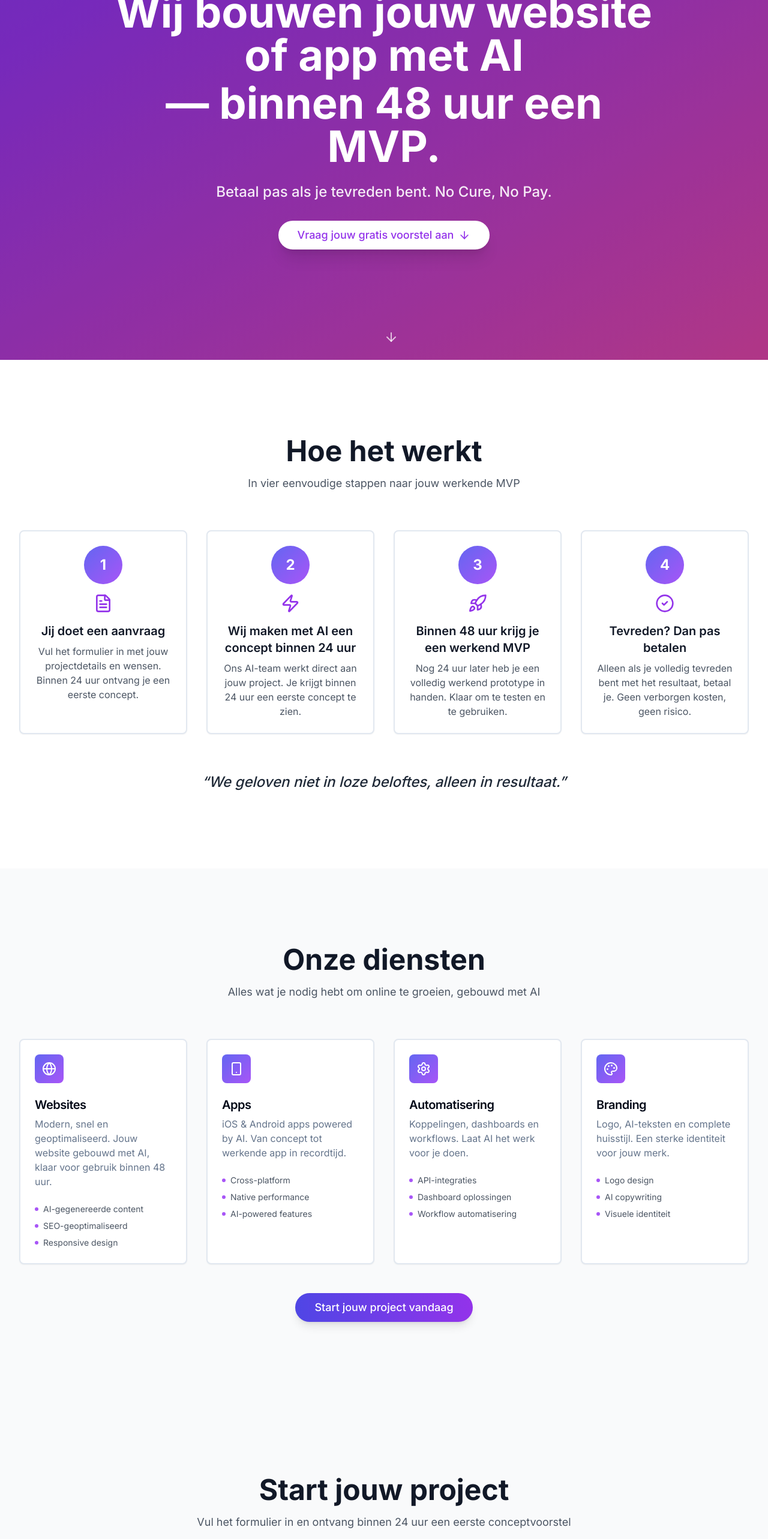
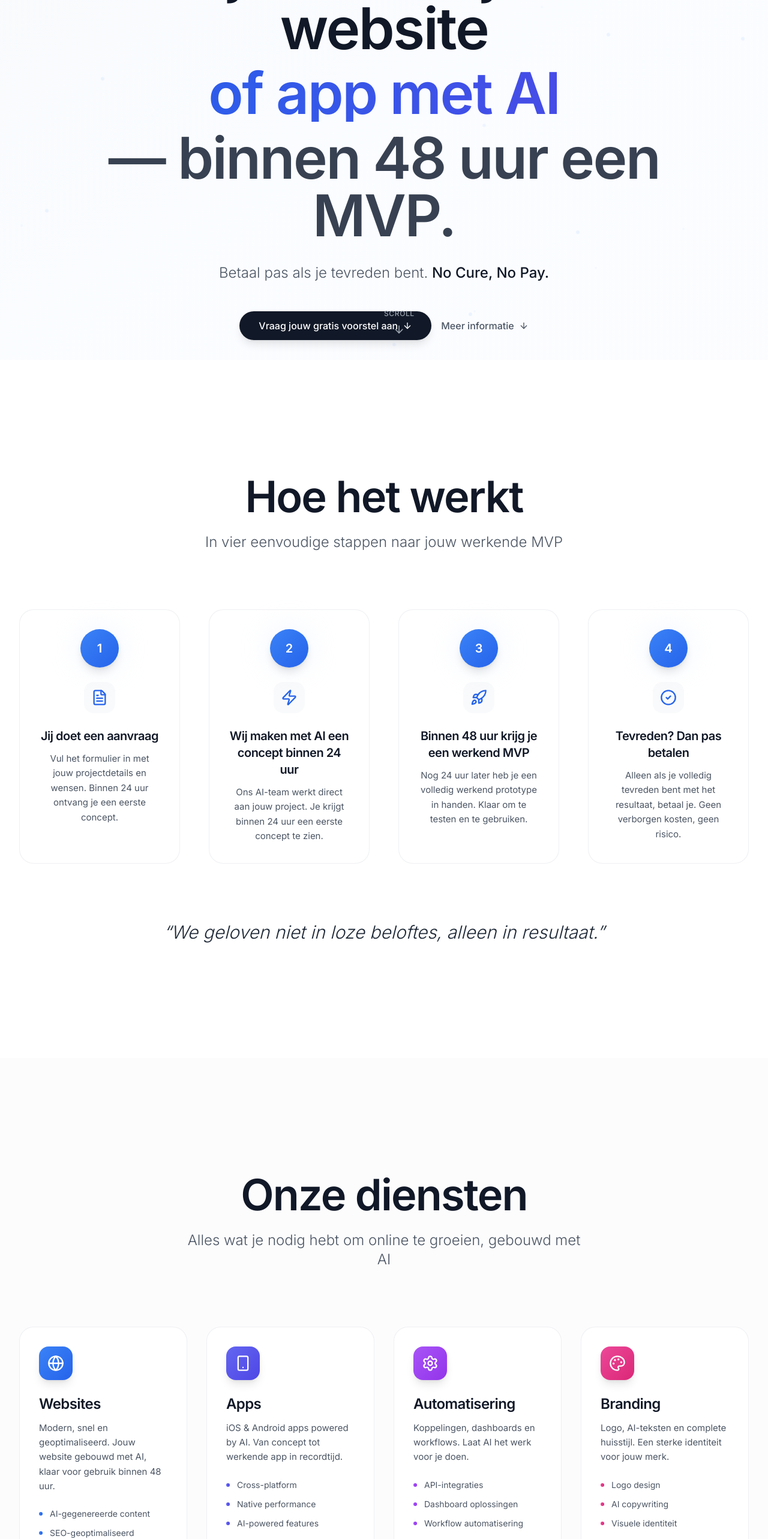
Before and after one commit to frisoboot/ai-builder, a Next.js app: page / in a window 1280 px wide. Shown: the part 200-2766 px from the top of the page at 60% size. Built offline with nearby package versions, Linux system fonts and the light colour scheme.

Commit message:
Herontwerp in Apple-stijl: strak design, smooth animaties en betere UX

```diff
--- a/app/globals.css
+++ b/app/globals.css
@@ -56,4 +56,26 @@
   body {
     @apply bg-background text-foreground;
   }
+
+  html {
+    scroll-behavior: smooth;
+  }
+
+  /* Apple-style smooth scrolling */
+  @media (prefers-reduced-motion: no-preference) {
+    html {
+      scroll-behavior: smooth;
+    }
+  }
 }
+
+/* Custom scrollbar styling */
+@layer utilities {
+  .scrollbar-hide {
+    -ms-overflow-style: none;
+    scrollbar-width: none;
+  }
+  .scrollbar-hide::-webkit-scrollbar {
+    display: none;
+  }
+}
--- a/components/ContactForm.tsx
+++ b/components/ContactForm.tsx
@@ -78,38 +78,40 @@ export function ContactForm() {
   }
 
   return (
-    <section id="aanvraag" className="py-20 sm:py-24 lg:py-32 bg-gray-50">
+    <section id="aanvraag" className="py-32 sm:py-40 lg:py-48 bg-white">
       <div className="container mx-auto px-4 sm:px-6 lg:px-8">
         <motion.div
-          initial={{ opacity: 0, y: 20 }}
+          initial={{ opacity: 0, y: 30 }}
           whileInView={{ opacity: 1, y: 0 }}
-          viewport={{ once: true }}
-          transition={{ duration: 0.6 }}
-          className="text-center mb-16"
+          viewport={{ once: true, margin: "-100px" }}
+          transition={{ duration: 0.8, ease: [0.22, 1, 0.36, 1] }}
+          className="text-center mb-24"
         >
-          <h2 className="text-3xl sm:text-4xl md:text-5xl font-bold text-gray-900 mb-4">
+          <h2 className="text-4xl sm:text-5xl md:text-6xl lg:text-7xl font-semibold text-gray-900 mb-6 tracking-tight">
             Start jouw project
           </h2>
-          <p className="text-lg text-gray-600 max-w-2xl mx-auto">
+          <p className="text-xl sm:text-2xl text-gray-600 max-w-2xl mx-auto font-light">
             Vul het formulier in en ontvang binnen 24 uur een eerste conceptvoorstel
           </p>
         </motion.div>
 
         <motion.div
-          initial={{ opacity: 0, y: 20 }}
+          initial={{ opacity: 0, y: 30 }}
           whileInView={{ opacity: 1, y: 0 }}
           viewport={{ once: true }}
-          transition={{ duration: 0.6, delay: 0.2 }}
+          transition={{ duration: 0.8, delay: 0.2, ease: [0.22, 1, 0.36, 1] }}
           className="max-w-2xl mx-auto"
         >
-          <Card className="border-2">
-            <CardHeader>
-              <CardTitle>Projectaanvraag</CardTitle>
-              <CardDescription>
+          <Card className="border border-gray-200/60 shadow-xl rounded-3xl overflow-hidden">
+            <CardHeader className="p-10 pb-6">
+              <CardTitle className="text-3xl font-semibold tracking-tight mb-3">
+                Projectaanvraag
+              </CardTitle>
+              <CardDescription className="text-base text-gray-600">
                 Vertel ons over jouw project en wij maken een op maat gemaakt voorstel
               </CardDescription>
             </CardHeader>
-            <CardContent>
+            <CardContent className="p-10 pt-6">
               <form onSubmit={handleSubmit(onSubmit)} className="space-y-6">
                 <div className="space-y-2">
                   <Label htmlFor="projectType">Type project *</Label>
@@ -247,14 +249,16 @@ export function ContactForm() {
                   </motion.div>
                 )}
 
+                <motion.div whileHover={{ scale: 1.01 }} whileTap={{ scale: 0.99 }}>
                   <Button
                     type="submit"
                     size="lg"
                     disabled={isSubmitting}
-                  className="w-full bg-gradient-to-r from-indigo-600 to-purple-600 hover:from-indigo-700 hover:to-purple-700 text-white py-6 text-lg rounded-full"
+                    className="w-full bg-gray-900 hover:bg-gray-800 text-white py-7 text-base rounded-full shadow-lg hover:shadow-xl transition-all duration-300 font-medium"
                   >
                     {isSubmitting ? "Verzenden..." : "Verstuur aanvraag"}
                   </Button>
+                </motion.div>
               </form>
             </CardContent>
           </Card>
--- a/components/Footer.tsx
+++ b/components/Footer.tsx
@@ -5,8 +5,8 @@ import { Button } from "@/components/ui/button"
 
 export function Footer() {
   return (
-    <footer className="bg-gray-900 text-gray-300">
-      <div className="container mx-auto px-4 sm:px-6 lg:px-8 py-12">
+    <footer className="bg-gray-900 text-gray-300 border-t border-gray-800">
+      <div className="container mx-auto px-4 sm:px-6 lg:px-8 py-16">
         <div className="grid grid-cols-1 md:grid-cols-3 gap-8 mb-8">
           <div>
             <h3 className="text-white text-xl font-bold mb-4">AI Builders</h3>
--- a/components/Hero.tsx
+++ b/components/Hero.tsx
@@ -2,7 +2,7 @@
 
 import { motion } from "framer-motion"
 import { Button } from "@/components/ui/button"
-import { ArrowDown } from "lucide-react"
+import { ArrowDown, Sparkles } from "lucide-react"
 
 interface HeroProps {
   onScrollToForm: () => void
@@ -10,77 +10,125 @@ interface HeroProps {
 
 export function Hero({ onScrollToForm }: HeroProps) {
   return (
-    <section className="relative min-h-screen flex items-center justify-center overflow-hidden bg-gradient-to-br from-indigo-500 via-purple-500 to-pink-500">
-      {/* Animated gradient background */}
+    <section className="relative min-h-screen flex items-center justify-center overflow-hidden bg-white">
+      {/* Subtle animated gradient background */}
       <div className="absolute inset-0">
         <motion.div
-          className="absolute inset-0 bg-gradient-to-br from-[#6366F1] via-[#9333EA] to-[#EC4899]"
+          className="absolute inset-0 bg-gradient-to-br from-slate-50 via-blue-50/30 to-indigo-50/20"
           animate={{
-            backgroundPosition: ["0% 0%", "100% 100%"],
+            opacity: [1, 1.1, 1],
           }}
           transition={{
-            duration: 10,
+            duration: 8,
             repeat: Infinity,
-            repeatType: "reverse",
-          }}
-          style={{
-            backgroundSize: "200% 200%",
+            ease: "easeInOut",
           }}
         />
-        <div className="absolute inset-0 bg-black/20" />
+        {/* Floating particles effect */}
+        {[...Array(20)].map((_, i) => (
+          <motion.div
+            key={i}
+            className="absolute w-1 h-1 bg-blue-400/20 rounded-full"
+            style={{
+              left: `${Math.random() * 100}%`,
+              top: `${Math.random() * 100}%`,
+            }}
+            animate={{
+              y: [0, -30, 0],
+              opacity: [0.2, 0.5, 0.2],
+              scale: [1, 1.5, 1],
+            }}
+            transition={{
+              duration: 3 + Math.random() * 2,
+              repeat: Infinity,
+              delay: Math.random() * 2,
+              ease: "easeInOut",
+            }}
+          />
+        ))}
       </div>
 
       {/* Content */}
       <div className="relative z-10 container mx-auto px-4 sm:px-6 lg:px-8 text-center">
         <motion.div
-          initial={{ opacity: 0, y: 20 }}
+          initial={{ opacity: 0, y: 30 }}
           animate={{ opacity: 1, y: 0 }}
-          transition={{ duration: 0.8 }}
-          className="max-w-4xl mx-auto"
+          transition={{ duration: 1, ease: [0.22, 1, 0.36, 1] }}
+          className="max-w-5xl mx-auto"
         >
+          {/* Badge */}
+          <motion.div
+            initial={{ opacity: 0, scale: 0.9 }}
+            animate={{ opacity: 1, scale: 1 }}
+            transition={{ duration: 0.6, delay: 0.2 }}
+            className="inline-flex items-center gap-2 px-4 py-2 rounded-full bg-blue-50/80 backdrop-blur-sm border border-blue-100/50 mb-8"
+          >
+            <Sparkles className="h-4 w-4 text-blue-600" />
+            <span className="text-sm font-medium text-blue-700">AI-Powered Development</span>
+          </motion.div>
+
           <motion.h1
-            initial={{ opacity: 0, y: 20 }}
+            initial={{ opacity: 0, y: 30 }}
             animate={{ opacity: 1, y: 0 }}
-            transition={{ duration: 0.8, delay: 0.2 }}
-            className="text-4xl sm:text-5xl md:text-6xl lg:text-7xl font-bold text-white mb-6 leading-tight"
+            transition={{ duration: 1, delay: 0.3, ease: [0.22, 1, 0.36, 1] }}
+            className="text-5xl sm:text-6xl md:text-7xl lg:text-8xl font-semibold text-gray-900 mb-8 leading-[1.1] tracking-tight"
           >
-            Wij bouwen jouw website of app met AI{" "}
-            <span className="block mt-2">— binnen 48 uur een MVP.</span>
+            Wij bouwen jouw website{" "}
+            <span className="block mt-3 bg-gradient-to-r from-blue-600 to-indigo-600 bg-clip-text text-transparent">
+              of app met AI
+            </span>
+            <span className="block mt-3 text-gray-700">— binnen 48 uur een MVP.</span>
           </motion.h1>
 
           <motion.p
             initial={{ opacity: 0, y: 20 }}
             animate={{ opacity: 1, y: 0 }}
-            transition={{ duration: 0.8, delay: 0.4 }}
-            className="text-xl sm:text-2xl text-white/90 mb-8 font-medium"
+            transition={{ duration: 0.8, delay: 0.5, ease: [0.22, 1, 0.36, 1] }}
+            className="text-xl sm:text-2xl text-gray-600 mb-12 font-light max-w-2xl mx-auto leading-relaxed"
           >
-            Betaal pas als je tevreden bent. No Cure, No Pay.
+            Betaal pas als je tevreden bent.{" "}
+            <span className="font-medium text-gray-900">No Cure, No Pay.</span>
           </motion.p>
 
           <motion.div
             initial={{ opacity: 0, y: 20 }}
             animate={{ opacity: 1, y: 0 }}
-            transition={{ duration: 0.8, delay: 0.6 }}
+            transition={{ duration: 0.8, delay: 0.7, ease: [0.22, 1, 0.36, 1] }}
+            className="flex flex-col sm:flex-row gap-4 justify-center items-center"
           >
-            <Button
+            <motion.div whileHover={{ scale: 1.02 }} whileTap={{ scale: 0.98 }}>
+              <Button
+                onClick={onScrollToForm}
+                size="lg"
+                className="bg-gray-900 hover:bg-gray-800 text-white text-base px-8 py-6 rounded-full shadow-lg hover:shadow-xl transition-all duration-300 font-medium"
+              >
+                Vraag jouw gratis voorstel aan
+                <ArrowDown className="ml-2 h-4 w-4" />
+              </Button>
+            </motion.div>
+            <motion.button
               onClick={onScrollToForm}
-              size="lg"
-              className="bg-white text-purple-600 hover:bg-white/90 text-lg px-8 py-6 rounded-full shadow-xl hover:scale-105 transition-transform"
+              whileHover={{ scale: 1.05 }}
+              whileTap={{ scale: 0.95 }}
+              className="text-gray-600 hover:text-gray-900 text-base font-medium transition-colors flex items-center gap-2 group"
             >
-              Vraag jouw gratis voorstel aan
-              <ArrowDown className="ml-2 h-5 w-5" />
-            </Button>
+              <span>Meer informatie</span>
+              <ArrowDown className="h-4 w-4 group-hover:translate-y-1 transition-transform" />
+            </motion.button>
           </motion.div>
         </motion.div>
       </div>
 
-      {/* Scroll indicator */}
+      {/* Smooth scroll indicator */}
       <motion.div
-        className="absolute bottom-8 left-1/2 transform -translate-x-1/2 z-10"
-        animate={{ y: [0, 10, 0] }}
-        transition={{ duration: 2, repeat: Infinity }}
+        className="absolute bottom-12 left-1/2 transform -translate-x-1/2 z-10"
+        animate={{ y: [0, 8, 0] }}
+        transition={{ duration: 2, repeat: Infinity, ease: "easeInOut" }}
       >
-        <ArrowDown className="h-6 w-6 text-white/70" />
+        <div className="flex flex-col items-center gap-2">
+          <span className="text-xs text-gray-400 font-medium tracking-wider">SCROLL</span>
+          <ArrowDown className="h-5 w-5 text-gray-400" />
+        </div>
       </motion.div>
     </section>
   )
--- a/components/Services.tsx
+++ b/components/Services.tsx
@@ -2,7 +2,6 @@
 
 import { motion } from "framer-motion"
 import { Globe, Smartphone, Settings, Palette } from "lucide-react"
-import { Card, CardContent, CardDescription, CardHeader, CardTitle } from "@/components/ui/card"
 import { Button } from "@/components/ui/button"
 
 const services = [
@@ -12,6 +11,7 @@ const services = [
     description:
       "Modern, snel en geoptimaliseerd. Jouw website gebouwd met AI, klaar voor gebruik binnen 48 uur.",
     features: ["AI-gegenereerde content", "SEO-geoptimaliseerd", "Responsive design"],
+    gradient: "from-blue-500 to-blue-600",
   },
   {
     icon: Smartphone,
@@ -19,6 +19,7 @@ const services = [
     description:
       "iOS & Android apps powered by AI. Van concept tot werkende app in recordtijd.",
     features: ["Cross-platform", "Native performance", "AI-powered features"],
+    gradient: "from-indigo-500 to-indigo-600",
   },
   {
     icon: Settings,
@@ -26,6 +27,7 @@ const services = [
     description:
       "Koppelingen, dashboards en workflows. Laat AI het werk voor je doen.",
     features: ["API-integraties", "Dashboard oplossingen", "Workflow automatisering"],
+    gradient: "from-purple-500 to-purple-600",
   },
   {
     icon: Palette,
@@ -33,6 +35,7 @@ const services = [
     description:
       "Logo, AI-teksten en complete huisstijl. Een sterke identiteit voor jouw merk.",
     features: ["Logo design", "AI copywriting", "Visuele identiteit"],
+    gradient: "from-pink-500 to-pink-600",
   },
 ]
 
@@ -42,74 +45,92 @@ interface ServicesProps {
 
 export function Services({ onScrollToForm }: ServicesProps) {
   return (
-    <section className="py-20 sm:py-24 lg:py-32 bg-gray-50">
+    <section className="py-32 sm:py-40 lg:py-48 bg-gray-50/50">
       <div className="container mx-auto px-4 sm:px-6 lg:px-8">
         <motion.div
-          initial={{ opacity: 0, y: 20 }}
+          initial={{ opacity: 0, y: 30 }}
           whileInView={{ opacity: 1, y: 0 }}
-          viewport={{ once: true }}
-          transition={{ duration: 0.6 }}
-          className="text-center mb-16"
+          viewport={{ once: true, margin: "-100px" }}
+          transition={{ duration: 0.8, ease: [0.22, 1, 0.36, 1] }}
+          className="text-center mb-24"
         >
-          <h2 className="text-3xl sm:text-4xl md:text-5xl font-bold text-gray-900 mb-4">
+          <h2 className="text-4xl sm:text-5xl md:text-6xl lg:text-7xl font-semibold text-gray-900 mb-6 tracking-tight">
             Onze diensten
           </h2>
-          <p className="text-lg text-gray-600 max-w-2xl mx-auto">
+          <p className="text-xl sm:text-2xl text-gray-600 max-w-2xl mx-auto font-light">
             Alles wat je nodig hebt om online te groeien, gebouwd met AI
           </p>
         </motion.div>
 
-        <div className="grid grid-cols-1 md:grid-cols-2 lg:grid-cols-4 gap-6 lg:gap-8 mb-12">
+        <div className="grid grid-cols-1 md:grid-cols-2 lg:grid-cols-4 gap-8 lg:gap-8 mb-16">
           {services.map((service, index) => {
             const Icon = service.icon
             return (
               <motion.div
                 key={service.title}
-                initial={{ opacity: 0, y: 20 }}
+                initial={{ opacity: 0, y: 40 }}
                 whileInView={{ opacity: 1, y: 0 }}
+                viewport={{ once: true, margin: "-50px" }}
+                transition={{
+                  duration: 0.6,
+                  delay: index * 0.1,
+                  ease: [0.22, 1, 0.36, 1],
+                }}
+              >
+                <motion.div
+                  whileHover={{ y: -8 }}
+                  transition={{ duration: 0.3, ease: [0.22, 1, 0.36, 1] }}
+                  className="h-full p-8 rounded-3xl bg-white border border-gray-200/60 hover:border-gray-300 hover:shadow-xl transition-all duration-500 group"
+                >
+                  <motion.div
+                    whileHover={{ scale: 1.1, rotate: 5 }}
+                    className={`w-14 h-14 rounded-2xl bg-gradient-to-br ${service.gradient} flex items-center justify-center mb-6 shadow-lg`}
+                  >
+                    <Icon className="h-7 w-7 text-white" />
+                  </motion.div>
+                  <h3 className="text-2xl font-semibold text-gray-900 mb-3 tracking-tight">
+                    {service.title}
+                  </h3>
+                  <p className="text-gray-600 mb-6 leading-relaxed text-[15px]">
+                    {service.description}
+                  </p>
+                  <ul className="space-y-3">
+                    {service.features.map((feature, idx) => (
+                      <motion.li
+                        key={idx}
+                        initial={{ opacity: 0, x: -10 }}
+                        whileInView={{ opacity: 1, x: 0 }}
                         viewport={{ once: true }}
-                transition={{ duration: 0.6, delay: index * 0.1 }}
+                        transition={{ delay: index * 0.1 + idx * 0.05 }}
+                        className="flex items-center text-sm text-gray-600"
                       >
-                <Card className="h-full hover:shadow-xl transition-shadow border-2 hover:border-purple-200">
-                  <CardHeader>
-                    <div className="w-12 h-12 rounded-lg bg-gradient-to-br from-indigo-500 to-purple-500 flex items-center justify-center mb-4">
-                      <Icon className="h-6 w-6 text-white" />
-                    </div>
-                    <CardTitle className="text-xl">{service.title}</CardTitle>
-                    <CardDescription className="text-base mt-2">
-                      {service.description}
-                    </CardDescription>
-                  </CardHeader>
-                  <CardContent>
-                    <ul className="space-y-2">
-                      {service.features.map((feature, idx) => (
-                        <li key={idx} className="flex items-center text-sm text-gray-600">
-                          <span className="w-1.5 h-1.5 rounded-full bg-purple-500 mr-2" />
+                        <span className={`w-1.5 h-1.5 rounded-full bg-gradient-to-r ${service.gradient} mr-3`} />
                         {feature}
-                        </li>
+                      </motion.li>
                     ))}
                   </ul>
-                  </CardContent>
-                </Card>
+                </motion.div>
               </motion.div>
             )
           })}
         </div>
 
         <motion.div
-          initial={{ opacity: 0 }}
-          whileInView={{ opacity: 1 }}
+          initial={{ opacity: 0, y: 20 }}
+          whileInView={{ opacity: 1, y: 0 }}
           viewport={{ once: true }}
-          transition={{ duration: 0.6, delay: 0.4 }}
+          transition={{ duration: 0.8, delay: 0.4, ease: [0.22, 1, 0.36, 1] }}
           className="text-center"
         >
+          <motion.div whileHover={{ scale: 1.02 }} whileTap={{ scale: 0.98 }}>
             <Button
               onClick={onScrollToForm}
               size="lg"
-            className="bg-gradient-to-r from-indigo-600 to-purple-600 hover:from-indigo-700 hover:to-purple-700 text-white px-8 py-6 text-lg rounded-full shadow-lg"
+              className="bg-gray-900 hover:bg-gray-800 text-white px-10 py-7 text-base rounded-full shadow-lg hover:shadow-xl transition-all duration-300 font-medium"
             >
               Start jouw project vandaag
             </Button>
+          </motion.div>
         </motion.div>
       </div>
     </section>
--- a/components/Steps.tsx
+++ b/components/Steps.tsx
@@ -2,7 +2,6 @@
 
 import { motion } from "framer-motion"
 import { FileText, Zap, Rocket, CheckCircle2 } from "lucide-react"
-import { Card, CardContent } from "@/components/ui/card"
 
 const steps = [
   {
@@ -37,61 +36,77 @@ const steps = [
 
 export function Steps() {
   return (
-    <section className="py-20 sm:py-24 lg:py-32 bg-white">
+    <section className="py-32 sm:py-40 lg:py-48 bg-white">
       <div className="container mx-auto px-4 sm:px-6 lg:px-8">
         <motion.div
-          initial={{ opacity: 0, y: 20 }}
+          initial={{ opacity: 0, y: 30 }}
           whileInView={{ opacity: 1, y: 0 }}
-          viewport={{ once: true }}
-          transition={{ duration: 0.6 }}
-          className="text-center mb-16"
+          viewport={{ once: true, margin: "-100px" }}
+          transition={{ duration: 0.8, ease: [0.22, 1, 0.36, 1] }}
+          className="text-center mb-24"
         >
-          <h2 className="text-3xl sm:text-4xl md:text-5xl font-bold text-gray-900 mb-4">
+          <h2 className="text-4xl sm:text-5xl md:text-6xl lg:text-7xl font-semibold text-gray-900 mb-6 tracking-tight">
             Hoe het werkt
           </h2>
-          <p className="text-lg text-gray-600 max-w-2xl mx-auto">
+          <p className="text-xl sm:text-2xl text-gray-600 max-w-2xl mx-auto font-light">
             In vier eenvoudige stappen naar jouw werkende MVP
           </p>
         </motion.div>
 
-        <div className="grid grid-cols-1 md:grid-cols-2 lg:grid-cols-4 gap-6 lg:gap-8 mb-16">
+        <div className="grid grid-cols-1 md:grid-cols-2 lg:grid-cols-4 gap-8 lg:gap-12 mb-24">
           {steps.map((step, index) => {
             const Icon = step.icon
             return (
               <motion.div
                 key={step.number}
-                initial={{ opacity: 0, y: 20 }}
+                initial={{ opacity: 0, y: 40 }}
                 whileInView={{ opacity: 1, y: 0 }}
-                viewport={{ once: true }}
-                transition={{ duration: 0.6, delay: index * 0.1 }}
+                viewport={{ once: true, margin: "-50px" }}
+                transition={{
+                  duration: 0.6,
+                  delay: index * 0.1,
+                  ease: [0.22, 1, 0.36, 1],
+                }}
               >
-                <Card className="h-full hover:shadow-lg transition-shadow border-2 hover:border-purple-200">
-                  <CardContent className="p-6 text-center">
-                    <div className="inline-flex items-center justify-center w-16 h-16 rounded-full bg-gradient-to-br from-indigo-500 to-purple-500 text-white text-2xl font-bold mb-4">
-                      {step.number}
+                <motion.div
+                  whileHover={{ y: -8 }}
+                  transition={{ duration: 0.3, ease: [0.22, 1, 0.36, 1] }}
+                  className="h-full p-8 rounded-3xl bg-white border border-gray-200/60 hover:border-gray-300 hover:shadow-xl transition-all duration-500 group"
+                >
+                  <div className="flex flex-col items-center text-center">
+                    <motion.div
+                      whileHover={{ scale: 1.1, rotate: 5 }}
+                      className="relative mb-6"
+                    >
+                      <div className="absolute inset-0 bg-blue-100 rounded-full blur-xl opacity-50 group-hover:opacity-75 transition-opacity" />
+                      <div className="relative w-16 h-16 rounded-full bg-gradient-to-br from-blue-500 to-blue-600 flex items-center justify-center text-white text-xl font-semibold shadow-lg">
+                        {step.number}
+                      </div>
+                    </motion.div>
+                    <div className="mb-6 p-3 rounded-2xl bg-gray-50 group-hover:bg-blue-50 transition-colors duration-300">
+                      <Icon className="h-7 w-7 text-blue-600" />
                     </div>
-                    <div className="flex justify-center mb-4">
-                      <Icon className="h-8 w-8 text-purple-600" />
-                    </div>
-                    <h3 className="text-xl font-semibold text-gray-900 mb-2">
+                    <h3 className="text-xl font-semibold text-gray-900 mb-3 tracking-tight">
                       {step.title}
                     </h3>
-                    <p className="text-gray-600">{step.description}</p>
-                  </CardContent>
-                </Card>
+                    <p className="text-gray-600 leading-relaxed text-[15px]">
+                      {step.description}
+                    </p>
+                  </div>
+                </motion.div>
               </motion.div>
             )
           })}
         </div>
 
         <motion.div
-          initial={{ opacity: 0 }}
-          whileInView={{ opacity: 1 }}
+          initial={{ opacity: 0, y: 20 }}
+          whileInView={{ opacity: 1, y: 0 }}
           viewport={{ once: true }}
-          transition={{ duration: 0.8, delay: 0.4 }}
+          transition={{ duration: 0.8, delay: 0.4, ease: [0.22, 1, 0.36, 1] }}
           className="text-center"
         >
-          <blockquote className="text-xl sm:text-2xl font-medium text-gray-800 italic max-w-3xl mx-auto">
+          <blockquote className="text-2xl sm:text-3xl font-light text-gray-800 max-w-3xl mx-auto leading-relaxed italic">
             &ldquo;We geloven niet in loze beloftes, alleen in resultaat.&rdquo;
           </blockquote>
         </motion.div>
```
Also changed, not shown: components/FAQ.tsx (+17 -13 lines). Lines whose indentation alone changed are shown as unchanged.
